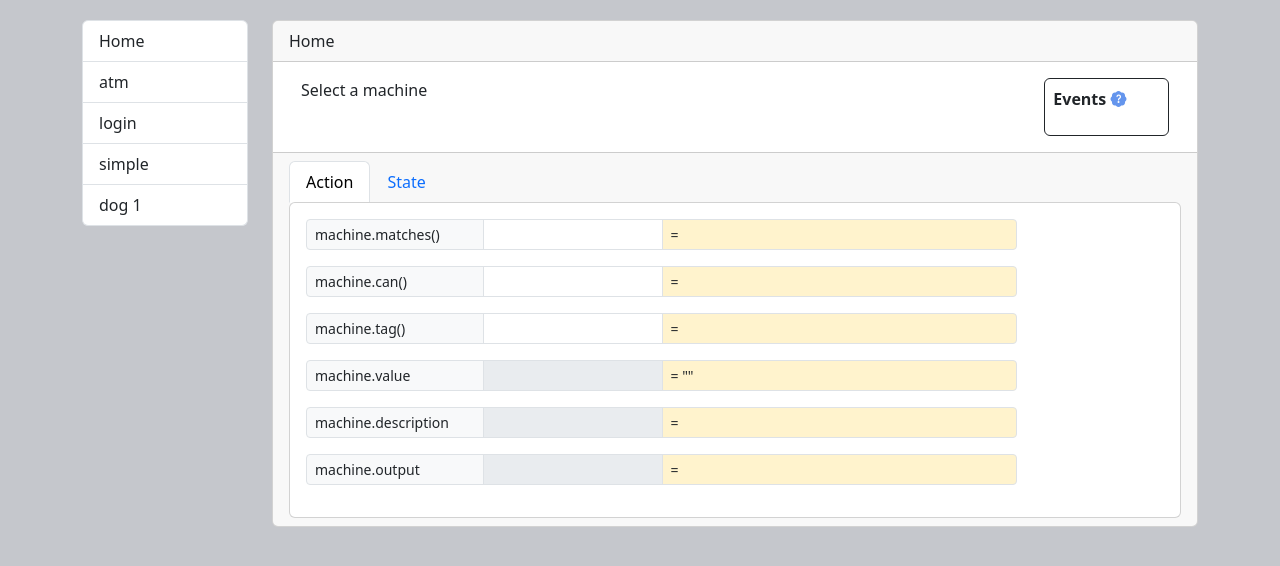
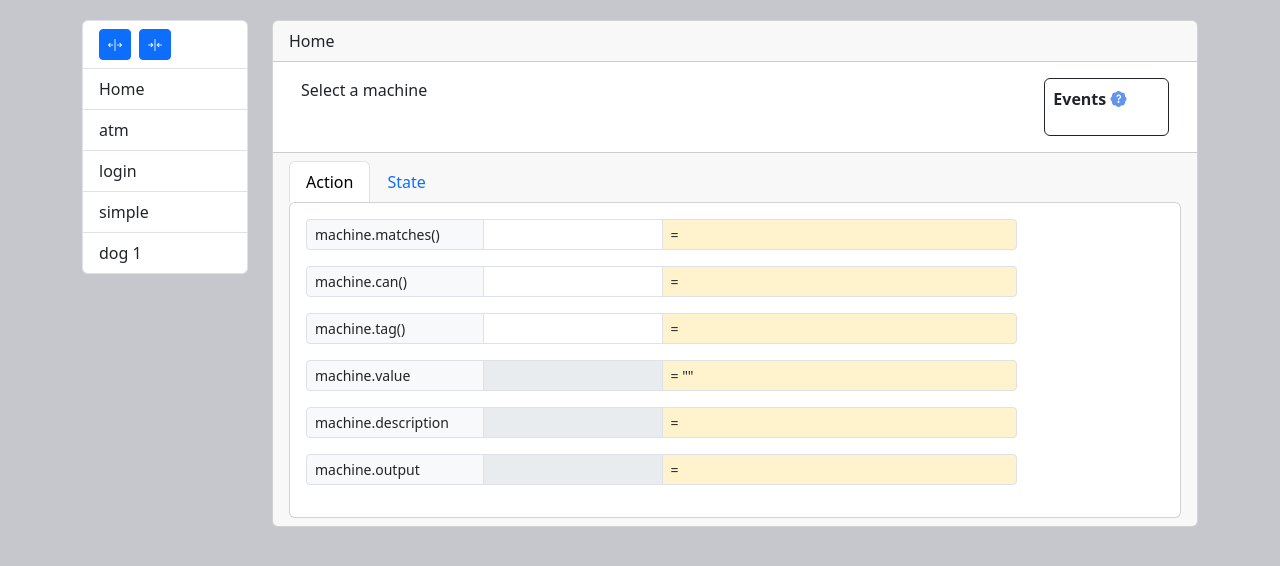
Before and after one commit to ronrobinson-portfolio/xstate_viewer, a React (Vite) app: page / in a window 1280 px wide. Shown: the top 566 px of the page. Built offline with nearby package versions, Linux system fonts and the light colour scheme.

Commit message:
start of adjustable container width

```diff
--- a/src/layout/AppLayout.tsx
+++ b/src/layout/AppLayout.tsx
@@ -26,11 +26,31 @@ export default function AppLayout() {
   > | null>(null);
   const [actor, setActor] = useState<Actor<any> | null>(null);
 
+  const [fluidContainer, setFluidContainer] = useState(false);
+  const toggleContainerWidth = () => setFluidContainer(!fluidContainer);
+
   return (
-    <Container>
+    <Container fluid={fluidContainer}>
       <Row>
         <Col>
           <ListGroup>
+            <ListGroup.Item>
+              <button
+                type="button"
+                className="btn btn-primary btn-sm"
+                onClick={toggleContainerWidth}
+              >
+                <i className={'bi-arrows-expand-vertical'}></i>
+              </button>
+
+              <button
+                type="button"
+                className="btn btn-primary btn-sm mx-2"
+                onClick={toggleContainerWidth}
+              >
+                <i className={'bi-arrows-collapse-vertical'}></i>
+              </button>
+            </ListGroup.Item>
             {routes.map((route: RouteObject) => (
               <ListGroup.Item
                 key={route.id}
```
